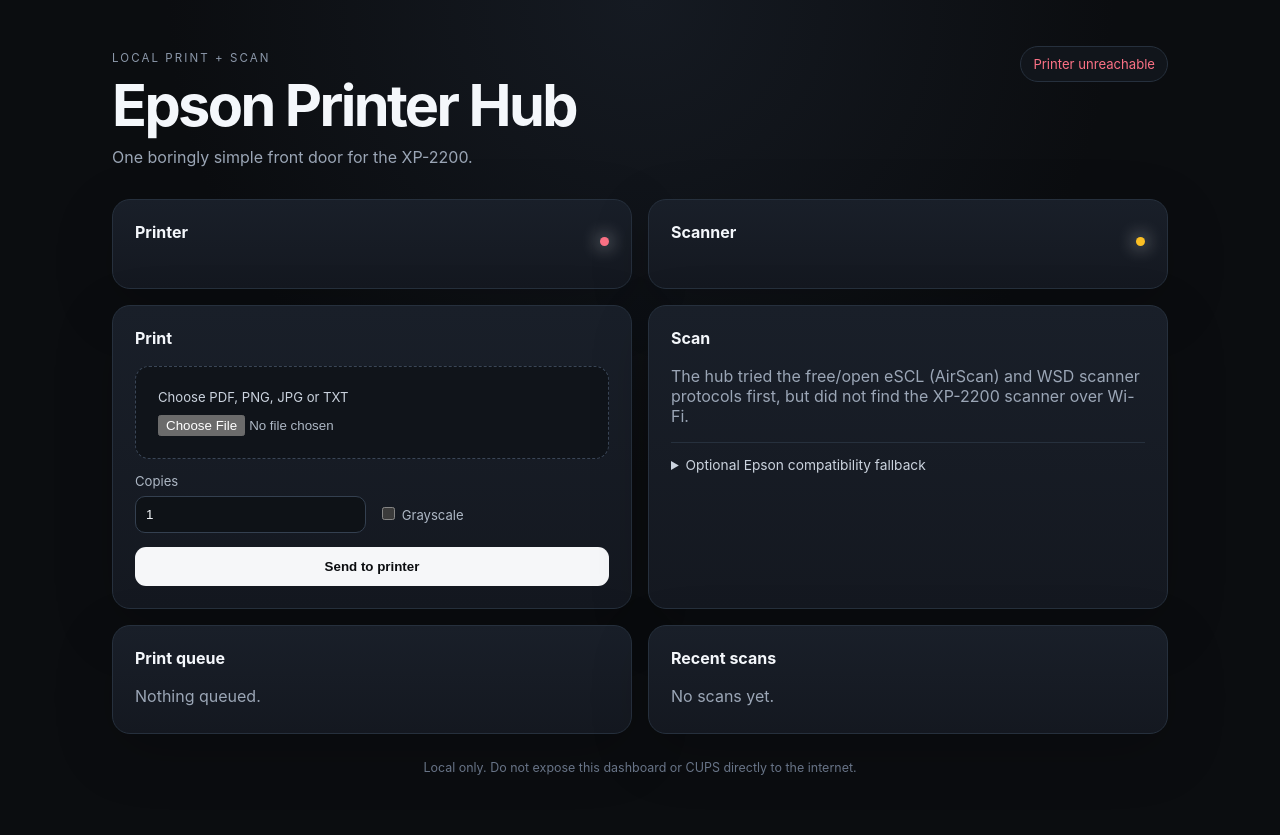
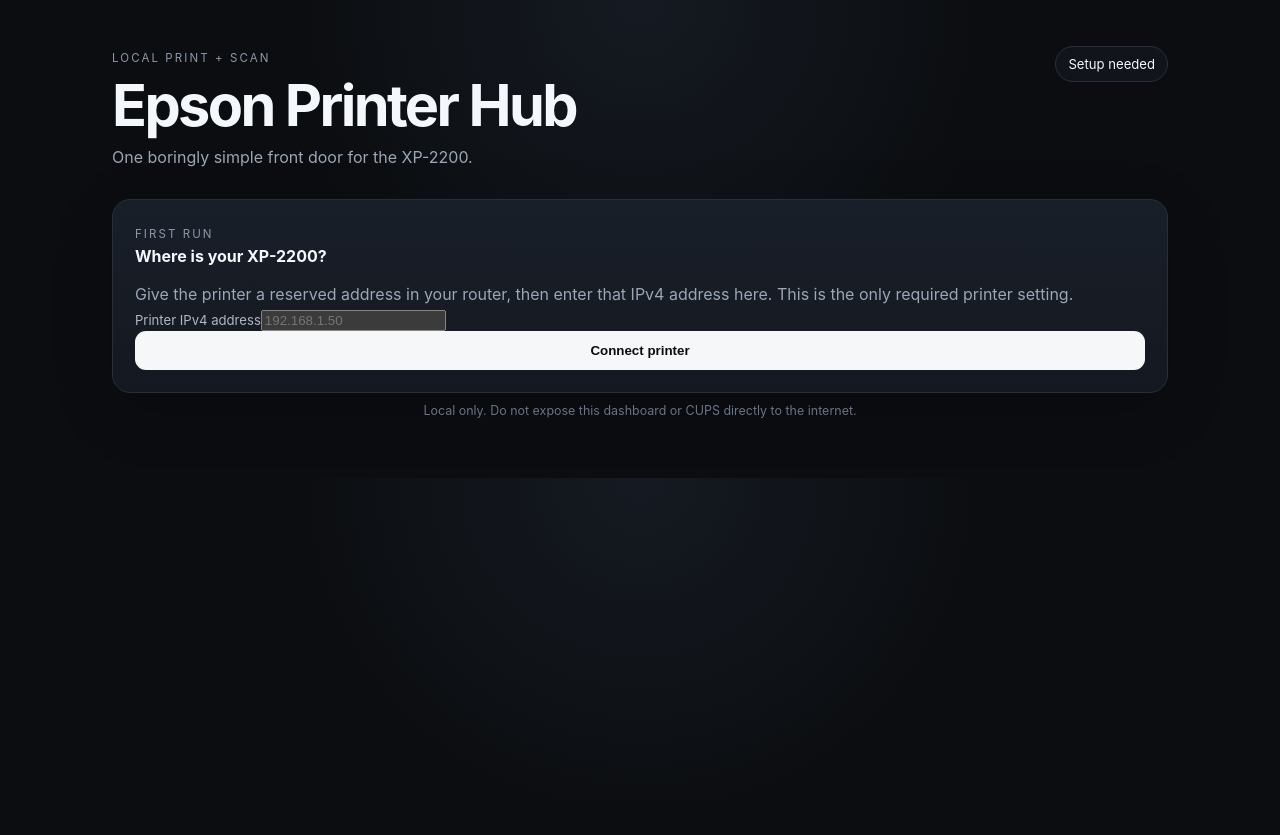
Before and after one commit to 0libote/Epson-Printer-HA, a Flask app: template app/templates/index.html in a window 1280 px wide. After the commit the page ends 595 px from the top, so only its background shows below. Run offline with Flask 3, Linux system fonts and the light colour scheme; the template is opened without the code that fills it, so the values that code supplies are empty; parts of the project's set-up code (start-up, migrations or seed data) failed here and were passed over.

Commit message:
feat: add first-run setup screen

```diff
--- a/app/templates/index.html
+++ b/app/templates/index.html
@@ -14,18 +14,42 @@
       <h1>Epson Printer Hub</h1>
       <p class="sub">One boringly simple front door for the XP-2200.</p>
     </div>
+    {% if printer_ip %}
     <div class="status-pill {{ 'ok' if reachable else 'bad' }}">{{ 'Printer online' if reachable else 'Printer unreachable' }}</div>
+    {% else %}
+    <div class="status-pill">Setup needed</div>
+    {% endif %}
   </header>
 
   {% with messages = get_flashed_messages(with_categories=true) %}
     {% for category, message in messages %}<div class="flash {{ category }}">{{ message }}</div>{% endfor %}
   {% endwith %}
 
+  {% if not printer_ip %}
+  <section class="card setup-card">
+    <p class="eyebrow">FIRST RUN</p>
+    <h2>Where is your XP-2200?</h2>
+    <p class="muted">Give the printer a reserved address in your router, then enter that IPv4 address here. This is the only required printer setting.</p>
+    <form method="post" action="/setup" class="setup-form">
+      <label>Printer IPv4 address<input class="text-input" type="text" inputmode="decimal" name="printer_ip" placeholder="192.168.1.50" required></label>
+      <button type="submit">Connect printer</button>
+    </form>
+  </section>
+  {% else %}
   <section class="grid status-grid">
     <article class="card">
       <div class="card-head"><h2>Printer</h2><span class="dot {{ 'ok' if printer.ok else 'bad' }}"></span></div>
       <p class="big">{{ printer.state|replace('_',' ')|title }}</p>
-      <p class="muted">{{ printer_name }}{% if printer_ip %} · {{ printer_ip }}{% endif %}</p>
+      <p class="muted">{{ printer_name }} · {{ printer_ip }}</p>
+      {% if not printer_ip_locked %}
+      <details>
+        <summary>Change printer IP</summary>
+        <form method="post" action="/setup" class="setup-form compact">
+          <label>Printer IPv4 address<input class="text-input" type="text" inputmode="decimal" name="printer_ip" value="{{ printer_ip }}" required></label>
+          <button class="secondary" type="submit">Save address</button>
+        </form>
+      </details>
+      {% endif %}
     </article>
     <article class="card">
       <div class="card-head"><h2>Scanner</h2><span class="dot {{ 'ok' if scanner.ok else 'warn' }}"></span></div>
@@ -93,6 +117,7 @@
       {% else %}<p class="muted">No scans yet.</p>{% endif %}
     </article>
   </section>
+  {% endif %}
 
   <footer>Local only. Do not expose this dashboard or CUPS directly to the internet.</footer>
 </main>
```
